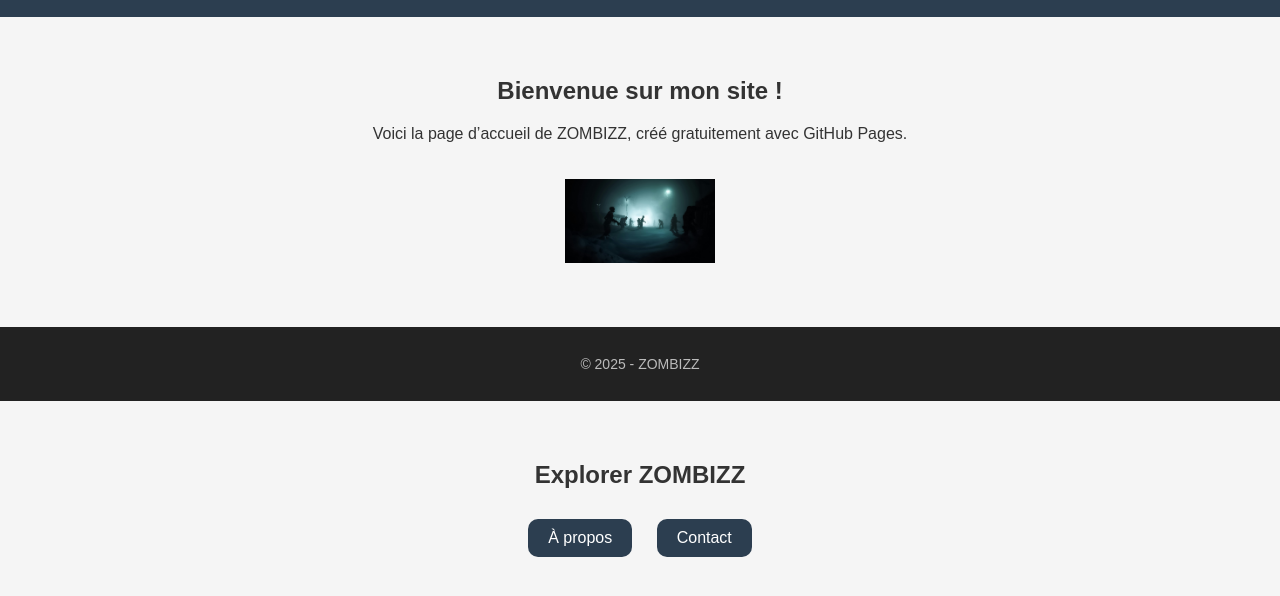
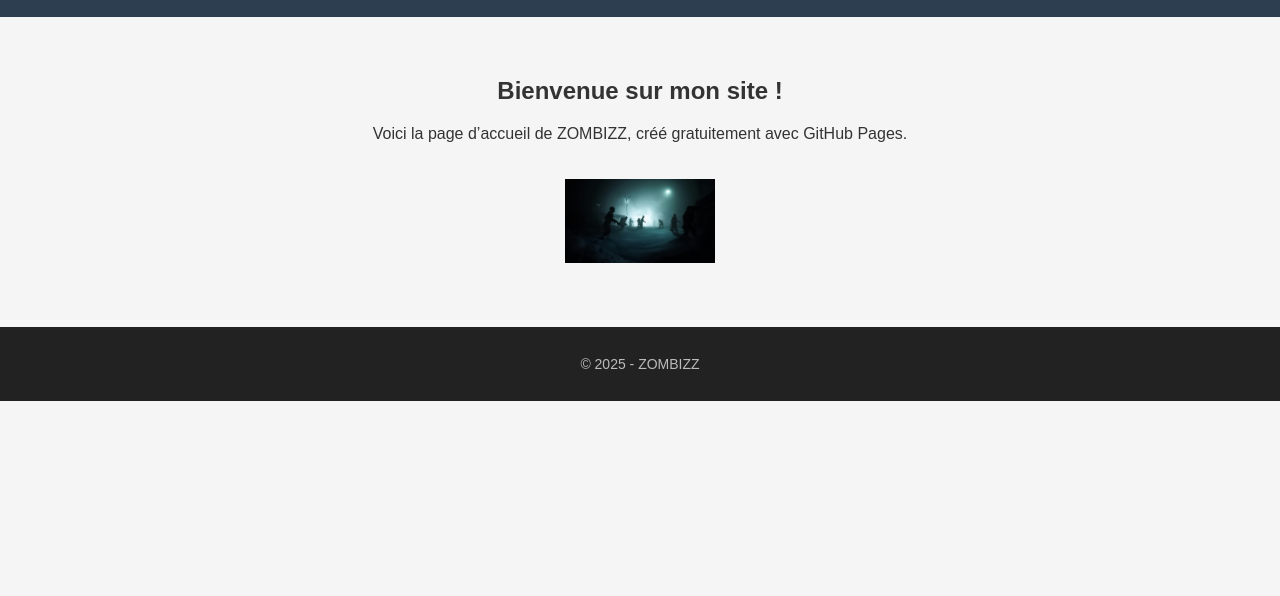
Before and after one commit to llolo974/ZOMBIZZ, a plain HTML site: page index.html in a window 1280 px wide. Shown: the part 78-674 px from the top of the page. Drawn offline with Linux system fonts and the light colour scheme.

Commit message:
Update index.html

```diff
--- a/index.html
+++ b/index.html
@@ -26,8 +26,3 @@
   </footer>
 </body>
 </html>
-<section>
-  <h2>Explorer ZOMBIZZ</h2>
-  <a href="apropos.html" class="btn">À propos</a>
-  <a href="contact.html" class="btn">Contact</a>
-</section>
```
